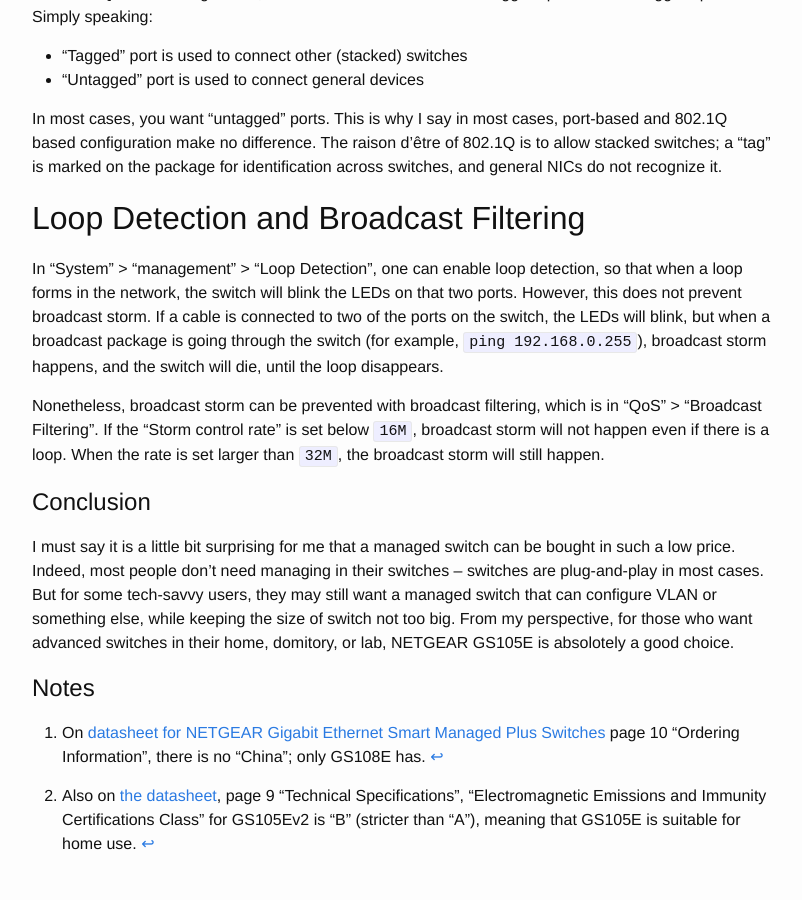
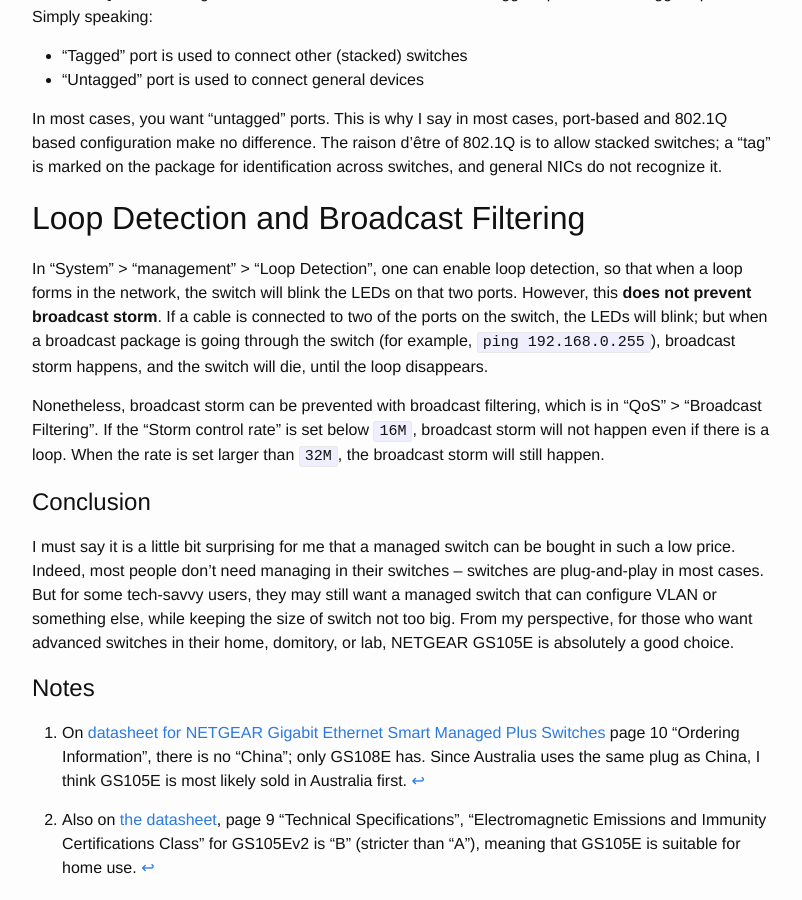
Before and after one commit to lmy441900/lmy441900.github.io, a Jekyll site: the page built from _posts/2019-02-16-netgear-gs105e-review.md, in a window 1280 px wide and 900 px high, scrolled down 7940 px. Shown: the whole window, without its empty margins (238-1040 px from the left). Built offline with Jekyll 4.4.1, drawn with Linux system fonts in a browser that asks for light colours.

Commit message:
netgear-gs105e-review: refinement

```diff
--- a/_posts/2019-02-16-netgear-gs105e-review.md
+++ b/_posts/2019-02-16-netgear-gs105e-review.md
@@ -96,17 +96,17 @@
 
 ## Loop Detection and Broadcast Filtering
 
-In "System" > "management" > "Loop Detection", one can enable loop detection, so that when a loop forms in the network, the switch will blink the LEDs on that two ports. However, this does not prevent broadcast storm. If a cable is connected to two of the ports on the switch, the LEDs will blink, but when a broadcast package is going through the switch (for example, `ping 192.168.0.255`), broadcast storm happens, and the switch will die, until the loop disappears.
+In "System" > "management" > "Loop Detection", one can enable loop detection, so that when a loop forms in the network, the switch will blink the LEDs on that two ports. However, this **does not prevent broadcast storm**. If a cable is connected to two of the ports on the switch, the LEDs will blink; but when a broadcast package is going through the switch (for example, `ping 192.168.0.255`), broadcast storm happens, and the switch will die, until the loop disappears.
 
 Nonetheless, broadcast storm can be prevented with broadcast filtering, which is in "QoS" > "Broadcast Filtering". If the "Storm control rate" is set below `16M`, broadcast storm will not happen even if there is a loop. When the rate is set larger than `32M`, the broadcast storm will still happen.
 
 # Conclusion
 
-I must say it is a little bit surprising for me that a managed switch can be bought in such a low price. Indeed, most people don't need managing in their switches -- switches are plug-and-play in most cases. But for some tech-savvy users, they may still want a managed switch that can configure VLAN or something else, while keeping the size of switch not too big. From my perspective, for those who want advanced switches in their home, domitory, or lab, NETGEAR GS105E is absolotely a good choice.
+I must say it is a little bit surprising for me that a managed switch can be bought in such a low price. Indeed, most people don't need managing in their switches -- switches are plug-and-play in most cases. But for some tech-savvy users, they may still want a managed switch that can configure VLAN or something else, while keeping the size of switch not too big. From my perspective, for those who want advanced switches in their home, domitory, or lab, NETGEAR GS105E is absolutely a good choice.
 
 # Notes
 
-[^1]: On [datasheet for NETGEAR Gigabit Ethernet Smart Managed Plus Switches][datasheet] page 10 "Ordering Information", there is no "China"; only GS108E has.
+[^1]: On [datasheet for NETGEAR Gigabit Ethernet Smart Managed Plus Switches][datasheet] page 10 "Ordering Information", there is no "China"; only GS108E has. Since Australia uses the same plug as China, I think GS105E is most likely sold in Australia first.
 [^2]: Also on [the datasheet][datasheet], page 9 "Technical Specifications", "Electromagnetic Emissions and Immunity Certifications Class" for GS105Ev2 is "B" (stricter than "A"), meaning that GS105E is suitable for home use.
 
 [datasheet]: https://www.netgear.com/images/datasheet/switches/Gigabit_Ethernet_Smart_Managed_Plus_Switches_DS.pdf
```
